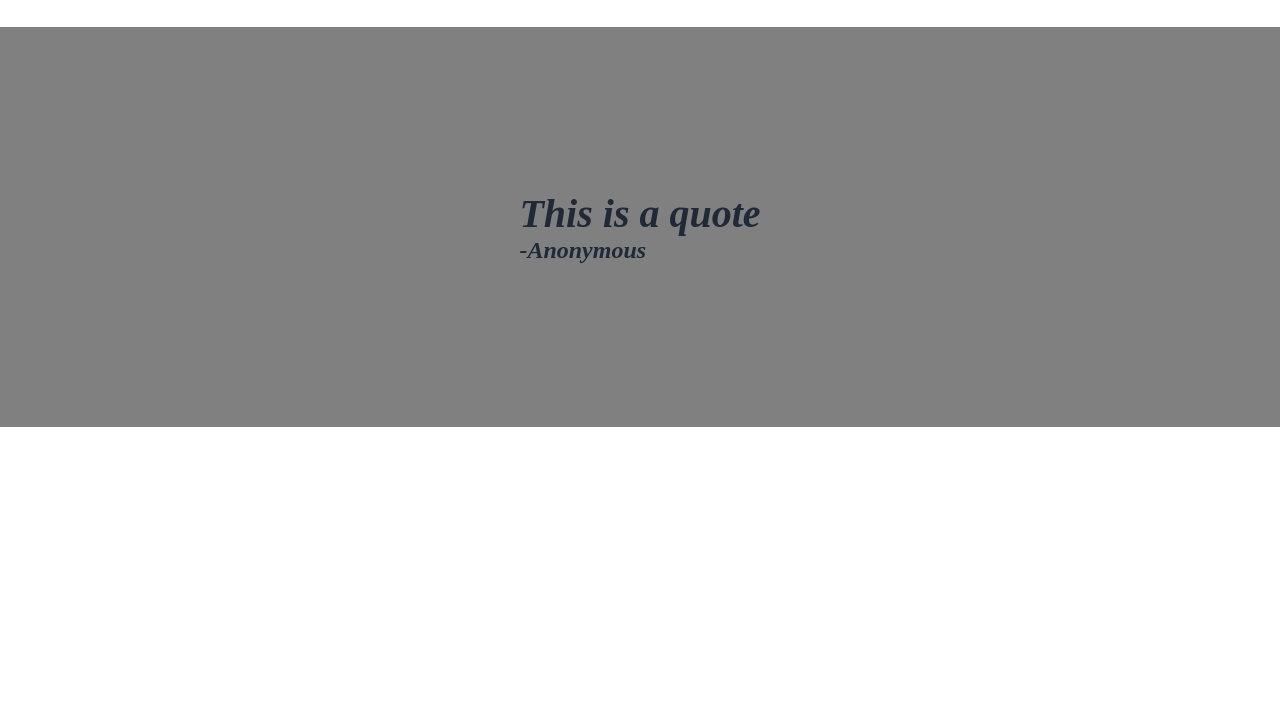
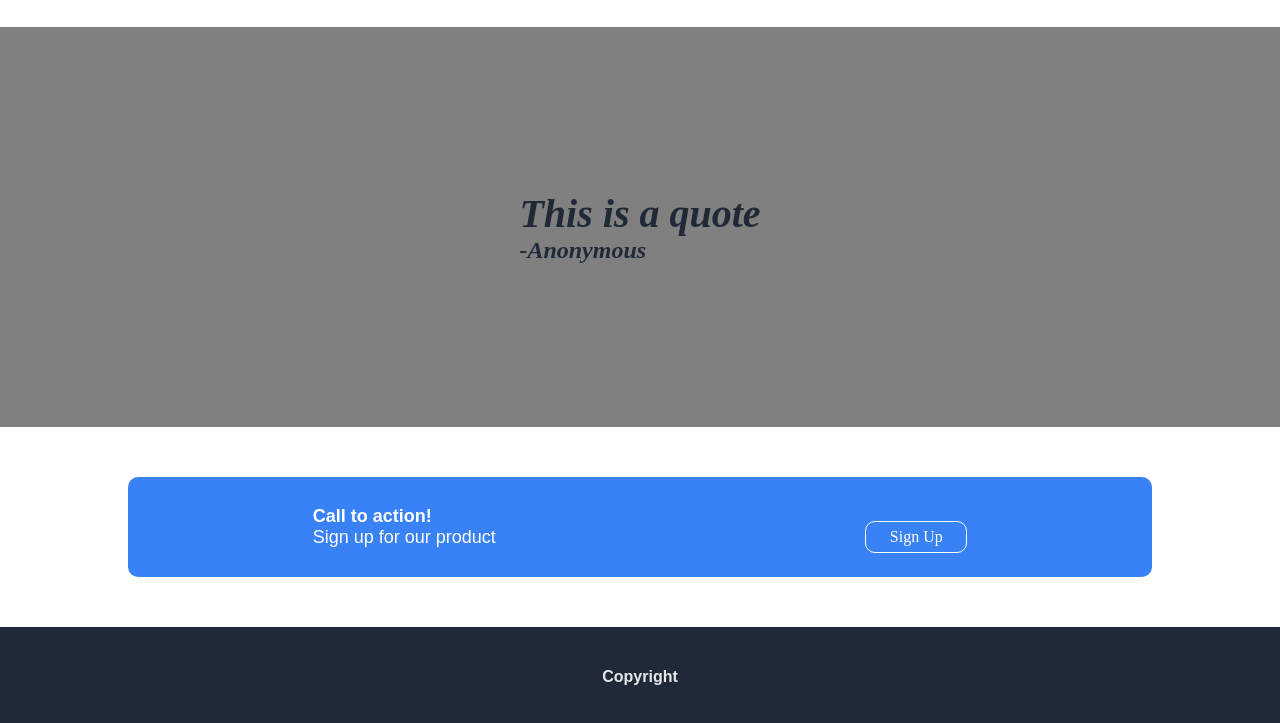
Before and after one commit to NicholasDomanico/Landing-Page, a plain HTML site: page index.html in a window 1280 px wide. Shown: the part 855-1578 px from the top of the page. Before the commit the page ends 1282 px from the top, so only its background shows below. Drawn offline with Linux system fonts and the light colour scheme.

Commit message:
Completed footer, sign up box

```diff
--- a/index.html
+++ b/index.html
@@ -79,11 +79,20 @@
             </div>
 
             <div class="signup">
+                <div class="signupbox">
+                    <p><strong>Call to action!</strong><br>
+                        Sign up for our product
+                    </p>
+
+                    <div class="button">
+                        Sign Up
+                    </div>
+                </div>
 
             </div>
 
             <div class="footer">
-
+                <h4>Copyright</h4>
             </div>
 
         </div>
--- a/style.css
+++ b/style.css
@@ -16,6 +16,9 @@ h2 {
     padding: 40px;
 }
 
+p {
+    font-family: Arial, Helvetica, sans-serif;
+}
 
 .site-wrapper {
     display: flex;
@@ -75,7 +78,7 @@ h2 {
     margin-top: 50px;
 }
 
-.button {
+.intro .button {
     display: flex;
     justify-content: center;
     align-items: center;
@@ -84,6 +87,15 @@ h2 {
     height: 30px;
     border-radius: 10px;
     background-color: #3882F6;
+}
+
+.intro .button:hover {
+    background-color: #3277e6;
+}
+
+.intro .button:active {
+    background-color: #ffffff;
+    transition: 0s;
 }
 
 .random-info {
@@ -152,10 +164,59 @@ blockquote cite {
 
 .signup {
     display: flex;
+    justify-content: center;
+    align-items: center;
+    background-color: white;
+    min-width: 100%;
+    height: 200px;
 
+}
+
+.signupbox {
+    display: flex;
+    min-width: 80%;
+    height: 100px;
+    justify-content: space-around;
+    align-items: center;
+    border-radius: 10px;
+    background-color: #3882F6;
+    color: white;
+}
+
+.signupbox .button {
+    display: flex;
+    justify-content: center;
+    align-items: center;
+    margin-top: 20px;
+    width: 100px;
+    height: 30px;
+    border-style: solid;
+    border-radius: 10px;
+    border-width: 1px;
+    background-color: #3882F6;
+    border-color: white;
+}
+
+.signupbox .button:hover {
+    background-color: #3277e6;
+}
+
+.signupbox .button:active {
+    background-color: #ffffff;
+    transition: 0s;
+}
+
+.signupbox p {
+    font-family: Arial, Helvetica, sans-serif;
+    font-size: 18px;
 }
 
 .footer {
     display: flex;
-
+    justify-content: center;
+    align-items: center;
+    min-width: 100%;
+    height: 100px;
+    background-color: #1F2937;
+    color: white;
 }
```
